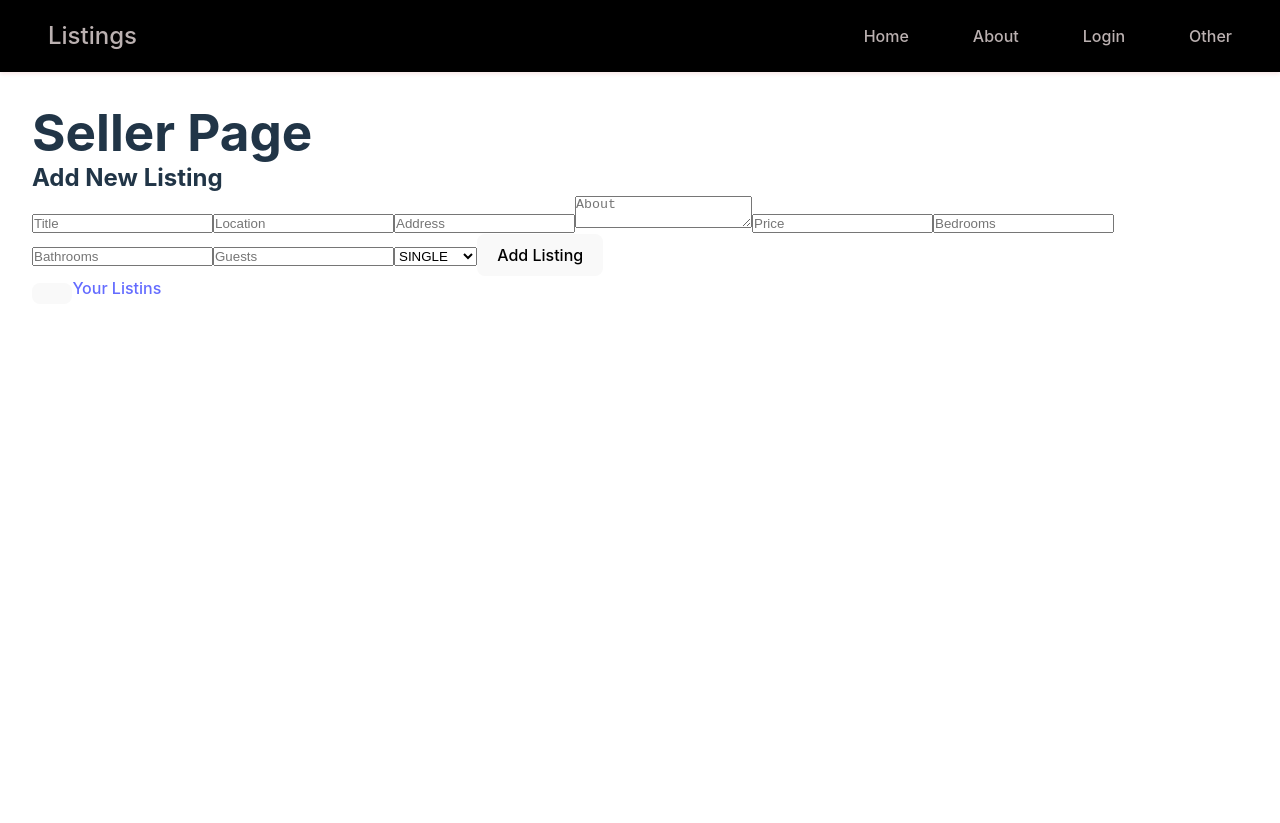
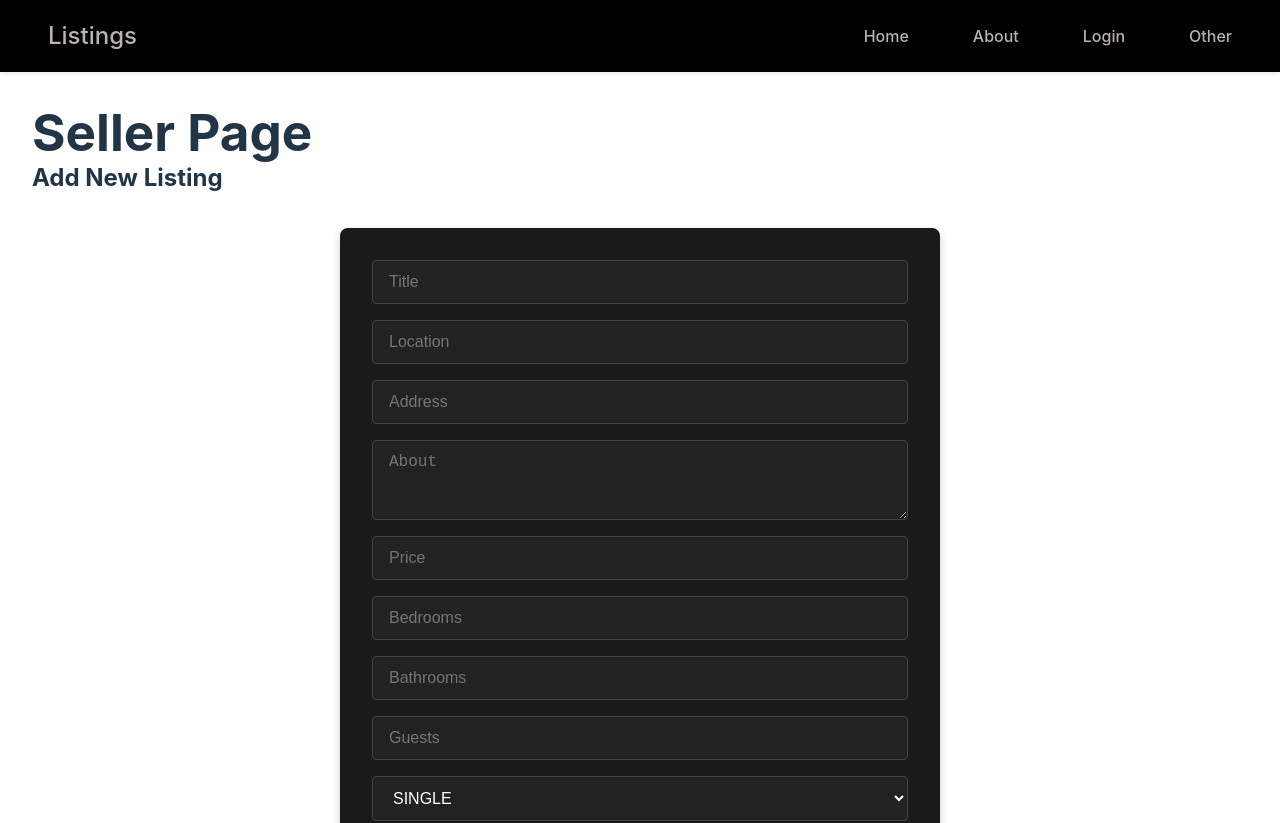
Before and after one commit to Gayuth-W/RentalApplication-frontend, a React (Vite) app: page /seller/1 in a window 1280 px wide. Shown: the top 823 px of the page. Before the commit the page ends 800 px from the top, so only its background shows below. Built offline with nearby package versions, Linux system fonts and the light colour scheme.

Commit message:
fix the logout bug

```diff
--- a/src/components/NavBar.jsx
+++ b/src/components/NavBar.jsx
@@ -1,14 +1,21 @@
 import { Link } from "react-router-dom";
 import "../css/NavBar.css";
 import LogoutButton from "./LogoutButton";
-import { useState } from "react";
+import { useState, useEffect } from "react";
 
 function NavBar(){
 
   const sellerId = localStorage.getItem('userId');
-  const token = localStorage.getItem('token');
   const [isLoggedIn, setIsLoggedIn] = useState(!!localStorage.getItem("token"));
 
+  useEffect(() => {
+    const handleStorageChange = () => {
+      setIsLoggedIn(!!localStorage.getItem("token"));
+    };
+
+    window.addEventListener("storage", handleStorageChange);
+    return () => window.removeEventListener("storage", handleStorageChange);
+  }, []);
 
   return(
     <>
@@ -19,8 +26,8 @@ function NavBar(){
         <div className="navbar-links">
           <Link to="/home" className="nav-link">Home </Link>
           <Link to="/about" className="nav-link"> About</Link>
-          {!token && (<Link to="/login-signup" className="nav-link" onLogin={() => setIsLoggedIn(true)}> Login</Link>)}
-          {token && (<>
+          {!isLoggedIn && (<Link to="/login-signup" className="nav-link"> Login</Link>)}
+          {isLoggedIn && (<>
                         <Link to={`/seller/${sellerId}`} className="nav-link">Account</Link>
                         <LogoutButton onLogout={() => setIsLoggedIn(false)}/>
                       </>)}
--- a/src/css/NavBar.css
+++ b/src/css/NavBar.css
@@ -19,6 +19,15 @@
 }
 
 .nav-link {
+  font-size: 1rem;
+  padding: 0.5rem 1rem;
+  border-radius: 4px;
+  transition: background-color 0.2s;
+  color: rgba(202, 191, 191, 0.925);
+}
+
+button.nav-link {
+  all: unset;
   font-size: 1rem;
   padding: 0.5rem 1rem;
   border-radius: 4px;
--- /dev/null
+++ b/src/css/Seller.css
@@ -0,0 +1,107 @@
+/* Container and form styling */
+.form {
+  max-width: 600px;
+  margin: 2rem auto;
+  padding: 2rem;
+  background-color: #1a1a1a;
+  border-radius: 8px;
+  box-shadow: 0 4px 8px rgba(0,0,0,0.2);
+  display: flex;
+  flex-direction: column;
+  gap: 1rem;
+  color: #ccc;
+  box-sizing: border-box;
+}
+
+/* Input and textarea fields */
+.form input,
+.form textarea,
+.form select {
+  width: 100%;
+  padding: 0.75rem 1rem;
+  border: 1px solid #444;
+  border-radius: 4px;
+  background-color: #222;
+  color: #fff;
+  font-size: 1rem;
+  box-sizing: border-box;
+}
+
+.form input:focus,
+.form textarea:focus,
+.form select:focus {
+  outline: none;
+  border-color: #e50914;
+  box-shadow: 0 0 0 2px rgba(229, 9, 20, 0.3);
+}
+
+/* Textarea specific */
+.form textarea {
+  resize: vertical;
+  min-height: 80px;
+}
+
+/* Submit button */
+.form button[type="submit"] {
+  padding: 0.75rem 1.5rem;
+  border: none;
+  border-radius: 4px;
+  background-color: #e50914;
+  color: #fff;
+  font-weight: bold;
+  font-size: 1rem;
+  cursor: pointer;
+  transition: background-color 0.2s;
+}
+
+.form button[type="submit"]:hover {
+  background-color: #f40612;
+}
+
+/* Seller listing link/button */
+.seller-listing-btn,
+.seller-listing-link {
+  display: inline-block;
+  margin-top: 1rem;
+  padding: 0.5rem 1rem;
+  background-color: #333;
+  color: #fff;
+  border-radius: 4px;
+  text-decoration: none;
+  font-size: 1rem;
+  text-align: center;
+  cursor: pointer;
+  transition: background-color 0.2s;
+}
+
+.seller-listing-btn:hover,
+.seller-listing-link:hover {
+  background-color: #444;
+}
+
+/* Responsive adjustments */
+@media (max-width: 640px) {
+  .form {
+    padding: 1rem;
+  }
+}
+
+.seller-listing-btn,
+.seller-listing-link {
+  display: inline-block;
+  margin-top: 1rem;
+  padding: 0.5rem 1rem;
+  background-color: #333;
+  color: #fff;
+  border-radius: 4px;
+  text-decoration: none;
+  font-size: 1rem;
+  text-align: center;
+  cursor: pointer;
+  transition: background-color 0.2s;
+}
+
+.seller-listing-btn:hover,
+.seller-listing-link:hover {
+  background-color: #444;
+}
--- a/src/pages/LoginSignup.jsx
+++ b/src/pages/LoginSignup.jsx
@@ -43,6 +43,7 @@ function LoginSignup() {
 
       localStorage.setItem('userId', response.data.sellerId);
       localStorage.setItem('token', response.data.token);
+      window.dispatchEvent(new Event('storage'));
 
       navigate(`/seller/${response.data.sellerId}`);
     } catch (error) {
--- a/src/pages/Seller.jsx
+++ b/src/pages/Seller.jsx
@@ -2,6 +2,7 @@
 import React, { useEffect, useState } from 'react';
 import axios from 'axios';
 import { Link } from "react-router-dom";
+import "../css/Seller.css"
 
 const Seller = () => {
   const [listings, setListings] = useState([]);
@@ -86,7 +87,7 @@ useEffect(() => {
       <h1>Seller Page</h1>
 
       <h2>Add New Listing</h2>
-      <form onSubmit={handleSubmit}>
+      <form onSubmit={handleSubmit} className="form">
         <input name="title" value={newListing.title} onChange={handleChange} placeholder="Title" required />
         <input name="location" value={newListing.location} onChange={handleChange} placeholder="Location" required />
         <input name="address" value={newListing.address} onChange={handleChange} placeholder="Address" required />
@@ -99,10 +100,9 @@ useEffect(() => {
           <option value="SINGLE">SINGLE</option>
           <option value="SHARING">SHARING</option>\
         </select>
-        <button type="submit">Add Listing</button>
+        <button type="submit" className='seller-listing-btn'>Add Listing</button>
       </form>
-      <button className="seller-listing-btn" type=''></button>
-      <Link to="/seller-listing" className="seller-listing-link">Your Listins</Link>
+      <Link to="/seller-listing" className="seller-listing-link">Your Listings</Link>
     </div>
   );
 };
```
